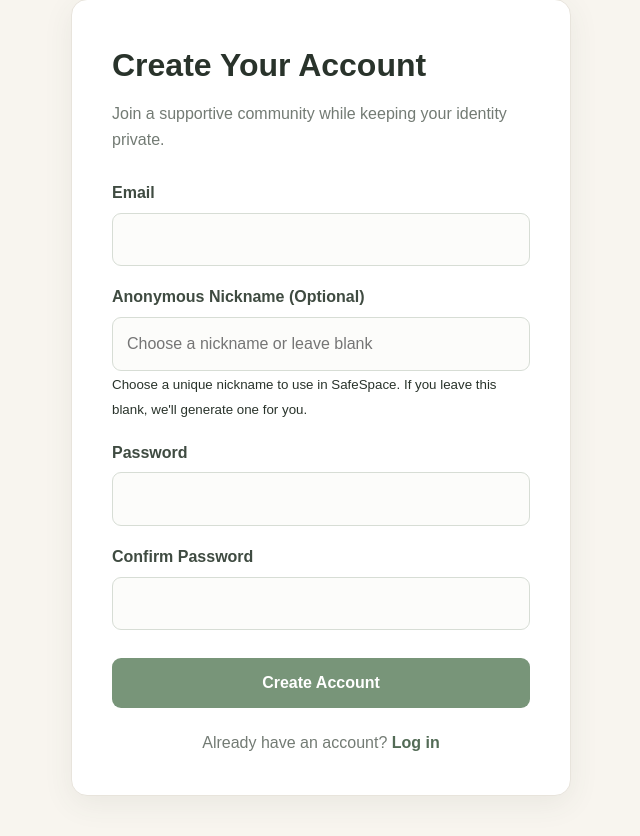
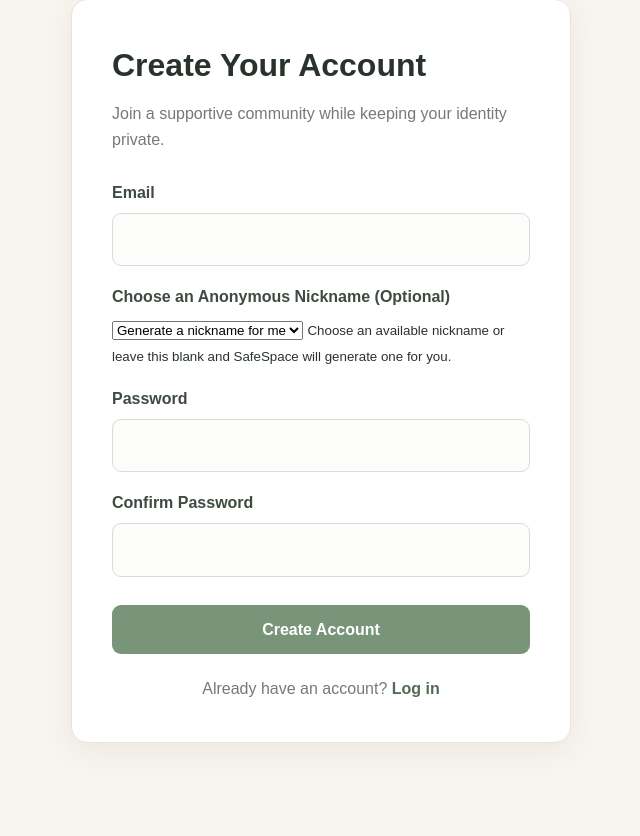
Before and after one commit to JulietMumbi/safespace, a Django app: page /signup/ in a window 1280 px wide. Shown: the part 139-975 px from the top of the page, without its empty margins (319-959 px from the left). After the commit the page ends 882 px from the top, so only its background shows below. Run offline with Django 5.2, Linux system fonts and the light colour scheme.

Commit message:
added a custom generation of names

```diff
--- a/core/templates/core/signup.html
+++ b/core/templates/core/signup.html
@@ -58,19 +58,23 @@
                 >
             </div>
 
+
 <div class="form-group">
-    <label for="anonymous_name">Anonymous Nickname (Optional)</label>
+    <label for="anonymous_name">Choose an Anonymous Nickname (Optional)</label>
 
-    <input
-        type="text"
-        id="anonymous_name"
-        name="anonymous_name"
-        maxlength="50"
-        placeholder="Choose a nickname or leave blank"
-    >
+    <select id="anonymous_name" name="anonymous_name">
+        <option value="">Generate a nickname for me</option>
 
-    <small>Choose a unique nickname to use in SafeSpace.
-        If you leave this blank, we'll generate one for you.
+        {% for name in available_names %}
+            <option value="{{ name }}">
+                {{ name }}
+            </option>
+        {% endfor %}
+    </select>
+
+    <small>
+        Choose an available nickname or leave this blank
+        and SafeSpace will generate one for you.
     </small>
 </div>
 
--- a/core/views.py
+++ b/core/views.py
@@ -61,8 +61,26 @@ def generate_anonymous_name():
             return name
 
 
+def get_available_anonymous_names(limit=20):
+    names = []
+    selected_names = set()
+    attempts = 0
+
+    while len(names) < limit and attempts < limit * 20:
+        name = generate_anonymous_name()
+        attempts += 1
+
+        if name.lower() not in selected_names:
+            names.append(name)
+            selected_names.add(name.lower())
+
+    return names
+
+
 
 def signup(request):
+    available_names = get_available_anonymous_names()
+
     if request.method == 'POST':
         email = request.POST.get('email', '').strip()
         password = request.POST.get('password', '')
@@ -71,28 +89,30 @@ def signup(request):
 
         if not email or not password or not confirm_password:
             return render(request, 'core/signup.html', {
-                'error': 'Please fill in all required fields.'
+                'error': 'Please fill in all required fields.',
+                'available_names': available_names,
             })
 
         if password != confirm_password:
             return render(request, 'core/signup.html', {
-                'error': 'Passwords do not match.'
+                'error': 'Passwords do not match.',
+                'available_names': available_names,
             })
 
         if User.objects.filter(email=email).exists():
             return render(request, 'core/signup.html', {
-                'error': 'An account with this email already exists.'
+                'error': 'An account with this email already exists.',
+                'available_names': available_names,
             })
 
-        # Check whether the chosen nickname is already taken
         if anonymous_name and AnonymousProfile.objects.filter(
             anonymous_name__iexact=anonymous_name
         ).exists():
             return render(request, 'core/signup.html', {
-                'error': 'This nickname is already taken. Please choose another.'
+                'error': 'That nickname is already taken. Please choose another.',
+                'available_names': available_names,
             })
 
-        # Generate a nickname if the student leaves the field blank
         if not anonymous_name:
             anonymous_name = generate_anonymous_name()
 
@@ -112,7 +132,9 @@ def signup(request):
 
         return redirect('dashboard')
 
-    return render(request, 'core/signup.html')
+    return render(request, 'core/signup.html', {
+        'available_names': available_names,
+    })
 
 
 def user_login(request):
```
